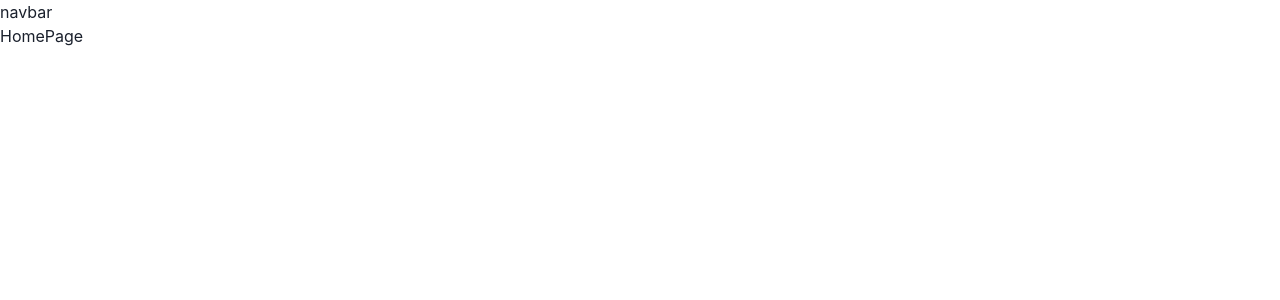
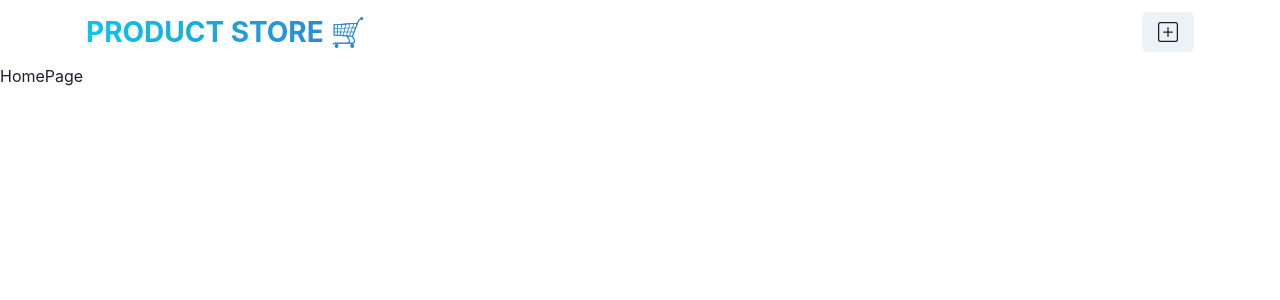
Before and after one commit to MondeNel/Product_store, a React (Vite) app in the folder frontend/: page / in a window 1280 px wide. Shown: the top 300 px of the page. Built offline with nearby package versions, Linux system fonts and the light colour scheme.

Commit message:
Fix Navbar with proper icon import, add 'Add Product' button with Plus icon and documentation

```diff
--- a/frontend/package.json
+++ b/frontend/package.json
@@ -16,6 +16,7 @@
     "framer-motion": "^12.7.4",
     "react": "^19.0.0",
     "react-dom": "^19.0.0",
+    "react-icons": "^5.5.0",
     "react-router-dom": "^7.5.1"
   },
   "devDependencies": {
--- a/frontend/src/components/Navbar.jsx
+++ b/frontend/src/components/Navbar.jsx
@@ -1,9 +1,52 @@
-import React from 'react'
+import React from 'react';
+import { Container, Flex, Text, Button, HStack } from '@chakra-ui/react';
+import { Link } from 'react-router-dom';
+import { BsPlusSquare } from 'react-icons/bs';
 
-const navbar = () => {
+/**
+ * Navbar component for the Product Store app.
+ *
+ * This component displays the top navigation bar, including:
+ * - A gradient title linking to the home page
+ * - A "Create" button with an icon
+ * - Responsive layout using Chakra UI's Flexbox utilities
+ *
+ * @component
+ * @returns {JSX.Element} The rendered Navbar
+ */
+const Navbar = () => {
   return (
-    <div>navbar</div>
-  )
-}
+    <Container maxW="1140px" px={4}>
+      {/* Flex container to align and space content */}
+      <Flex
+        h={16}
+        alignItems="center"
+        justifyContent="space-between"
+        flexDir={{ base: 'column', sm: 'row' }}
+      >
+        {/* Gradient-styled text for site title */}
+        <Text
+          fontSize={{ base: '22px', sm: '28px' }}
+          fontWeight="bold"
+          textTransform="uppercase"
+          textAlign="center"
+          bgGradient="linear(to-r, cyan.400, blue.500)"
+          bgClip="text"
+        >
+          <Link to="/">Product Store 🛒</Link>
+        </Text>
 
-export default navbar
+        {/* HStack for horizontal button layout */}
+        <HStack spacing={2} alignItems="center">
+          <Link to="/create">
+            <Button>
+              <BsPlusSquare fontSize={20} />
+            </Button>
+          </Link>
+        </HStack>
+      </Flex>
+    </Container>
+  );
+};
+
+export default Navbar;
```
Also changed, not shown: 1 other file (tests, documents, lock files or other folders).
